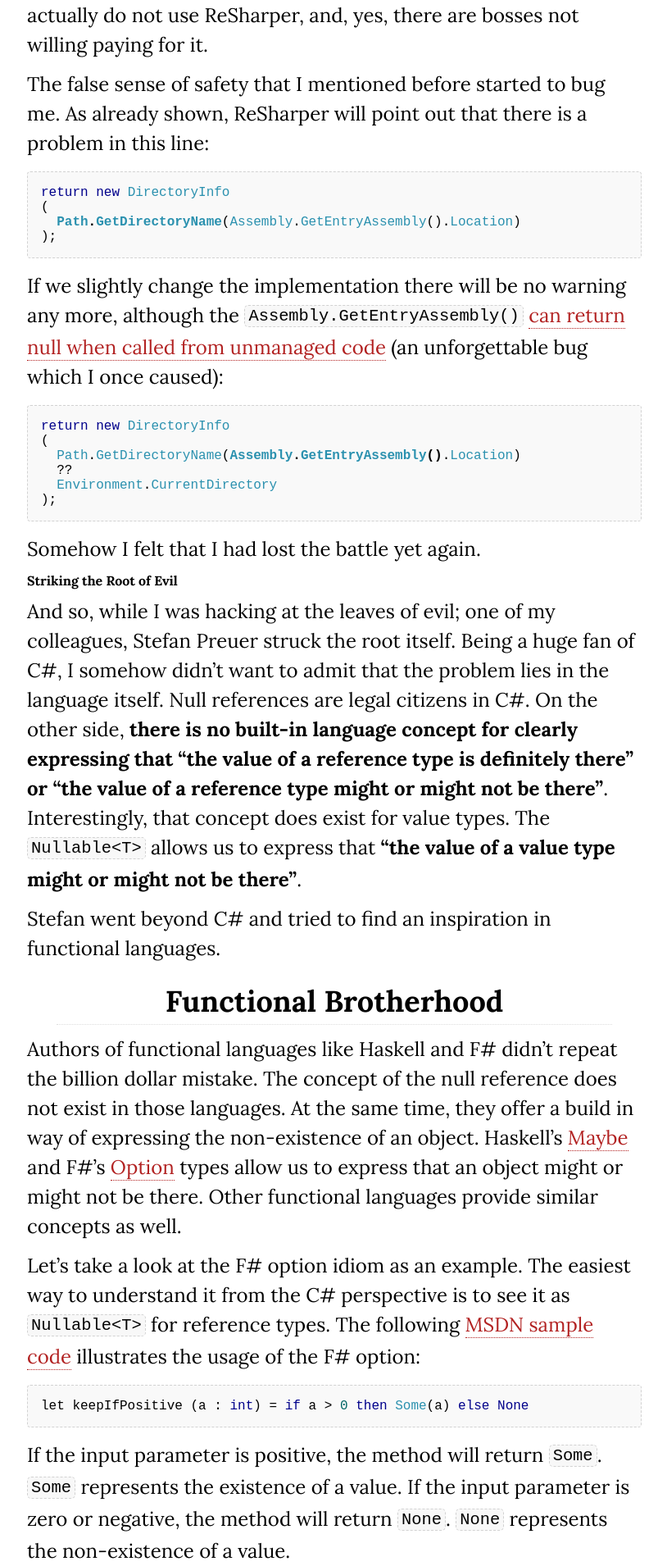
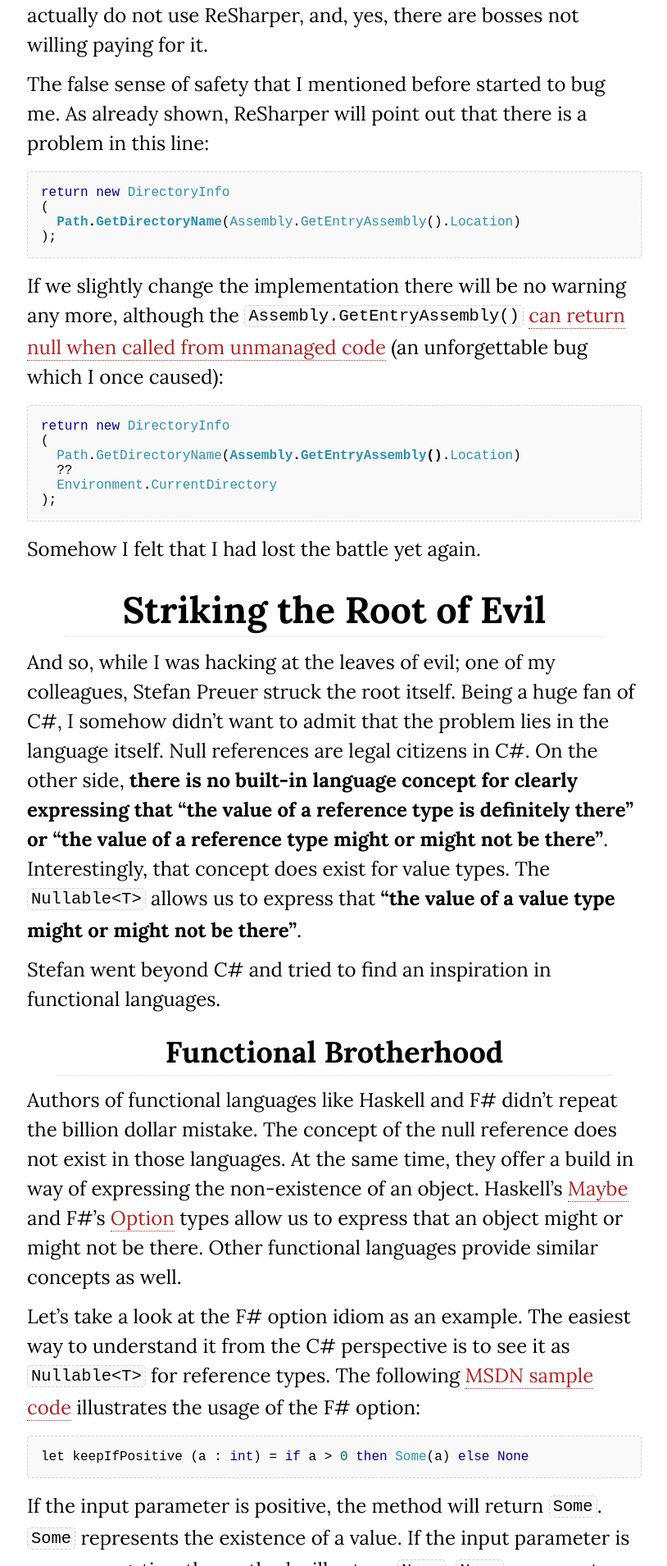
Before and after one commit to ironcev/thp.im, a Jekyll site: the page built from _posts/2013-05-15-option-idiom.md, in a window 1280 px wide. Shown: the part 4490-6400 px from the top of the page at 82% size, without its empty margins (232-1046 px from the left). Built offline with Jekyll 4.4.1, drawn with Linux system fonts in a browser that asks for light colours; nearby versions of some CDN libraries; comment, search, counter and statistics services are not loaded.

```diff
--- a/_posts/2013-05-15-option-idiom.md
+++ b/_posts/2013-05-15-option-idiom.md
@@ -118,7 +118,7 @@ If we slightly change the implementation there will be no warning any more, alth
 
 Somehow I felt that I had lost the battle yet again.
 
-#Striking the Root of Evil
+##Striking the Root of Evil
 And so, while I was hacking at the leaves of evil; one of my colleagues, Stefan Preuer struck the root itself. Being a huge fan of C#, I somehow didn't want to admit that the problem lies in the language itself. Null references are legal citizens in C#. On the other side, **there is no built-in language concept for clearly expressing that "the value of a reference type is definitely there" or "the value of a reference type might or might not be there"**. Interestingly, that concept does exist for value types. The `Nullable<T>` allows us to express that **"the value of a value type might or might not be there"**.
 
 Stefan went beyond C# and tried to find an inspiration in functional languages.
```
